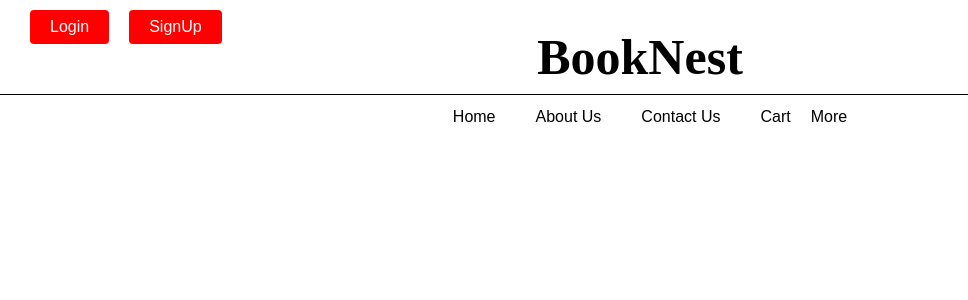
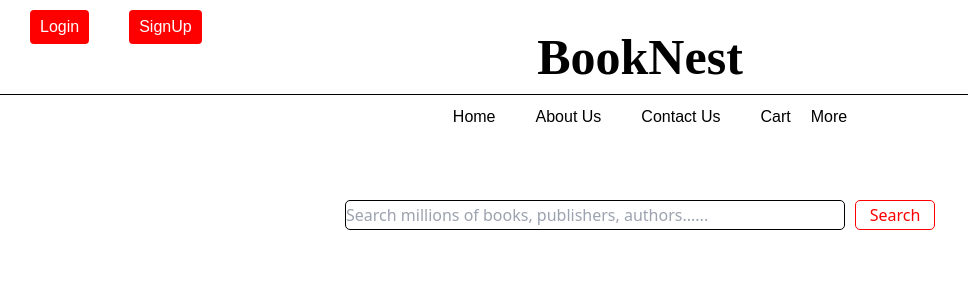
Before and after one commit to ShlokMewada/odoo_frontend, a React (Create React App) app in the folder tester/: page /home in a window 1280 px wide. Shown: the top 300 px of the page, without its empty margins (0-968 px from the left). Built offline with nearby package versions, Linux system fonts and the light colour scheme; no server answers.

Commit message:
Addition of searcg bar

```diff
--- a/tester/src/Header.css
+++ b/tester/src/Header.css
@@ -94,35 +94,6 @@
     cursor: pointer;
   }
 
-  .search-bar {
-    display: flex;
-    justify-content: center;
-    padding: 10px 0;
-    margin-top: 30px;
-  }
-
-  .search-input {
-    width: 400px;
-    padding: 10px;
-    border: 1px solid #ccc;
-    border-radius: 4px 0 0 4px;
-  }
-
-  .search-dropdown {
-    border: 1px solid #ccc;
-    border-radius: 0 4px 4px 0;
-    padding: 10px;
-  }
-
-  .search-dropdown:hover{
-    cursor: pointer;
-  }
-
-  .search-dropdown-item{
-    font-size: 15px;
-    border-bottom: 1px solid black;
-  }
-
   .bottom-nav {
     margin-top: 40px;
     display: flex;
--- a/tester/src/components/Home.js
+++ b/tester/src/components/Home.js
@@ -17,7 +17,16 @@ const Home = () => {
 
     fetchData();
   }, []);
-  return <div></div>;
+  return (
+    <div className="search-bar">
+        <input
+          type="text"
+          className="search-input"
+          placeholder="Search millions of books, publishers, authors......"
+        />
+        <button className="search-button">Search</button>
+      </div>
+  );
 };
 
 export default Home;
--- a/tester/src/components/Login.js
+++ b/tester/src/components/Login.js
@@ -61,6 +61,7 @@ const Login = () => {
           <label htmlFor="username" >Username:</label>
           <input
             type="text"
+            className="credentials"
             value={credentials.username}
             onChange={(e) =>
               setCredentials({ ...credentials, username: e.target.value })
@@ -72,6 +73,7 @@ const Login = () => {
           <label htmlFor="password">Password:</label>
           <input
             type="password"
+            className="credentials"
             value={credentials.password}
             onChange={(e) =>
               setCredentials({ ...credentials, password: e.target.value })
--- a/tester/src/components/Signup.js
+++ b/tester/src/components/Signup.js
@@ -103,6 +103,7 @@ const Signup = () => {
           <label htmlFor="name">Name:</label>
           <input
             type="text"
+            className="credentials"
             value={credentials.name}
             onChange={(e) =>
               setCredentials({ ...credentials, name: e.target.value })
@@ -115,6 +116,7 @@ const Signup = () => {
           <label htmlFor="username">Username:</label>
           <input
             type="text"
+            className="credentials"
             value={credentials.username}
             onChange={(e) =>
               setCredentials({ ...credentials, username: e.target.value })
@@ -127,6 +129,7 @@ const Signup = () => {
           <label htmlFor="password">Password:</label>
           <input
             type="password"
+            className="credentials"
             value={credentials.password}
             onChange={(e) =>
               setCredentials({ ...credentials, password: e.target.value })
@@ -139,6 +142,7 @@ const Signup = () => {
           <label htmlFor="email">Email:</label>
           <input
             type="email"
+            className="credentials"
             value={credentials.email}
             onChange={(e) =>
               setCredentials({ ...credentials, email: e.target.value })
@@ -151,6 +155,7 @@ const Signup = () => {
           <label htmlFor="role">Role:</label>
           <select
             id="role"
+            className="credentials"
             value={credentials.role}
             onChange={(e) =>
               setCredentials({ ...credentials, role: e.target.value })
--- a/tester/src/index.css
+++ b/tester/src/index.css
@@ -52,7 +52,7 @@ label {
   margin-right: 285px;
 }
 
-input {
+.credentials {
   width: 50%;
   height: 30px;;
   padding: 8px;
@@ -60,20 +60,6 @@ input {
   border: 1px solid #000000;
   box-shadow: 0 0 10px rgba(0, 0, 0, 0.4);
   border-radius: 4px;
-}
-
-button {
-  width: 100%;
-  padding: 10px;
-  background-color: #007bff;
-  color: white;
-  border: none;
-  border-radius: 4px;
-  cursor: pointer;
-}
-
-button:hover {
-  background-color: #0056b3;
 }
 
 .links {
@@ -143,3 +129,28 @@ button:hover {
 .horizontal{
   color: black;
 }
+
+.search-bar{
+  margin-top: -200px;
+}
+
+.search-input {
+  width: 500px;
+  height: 30px;
+  border: 1px solid black;
+  border-radius: 5px;
+}
+
+.search-button{
+  color: red;
+  border: 1px solid red;
+  margin-left: 10px;
+  border-radius: 5px;
+  height: 30px;
+  width: 80px;
+}
+
+.search-button:hover{
+  color: white;
+  background-color: red;
+}
```
